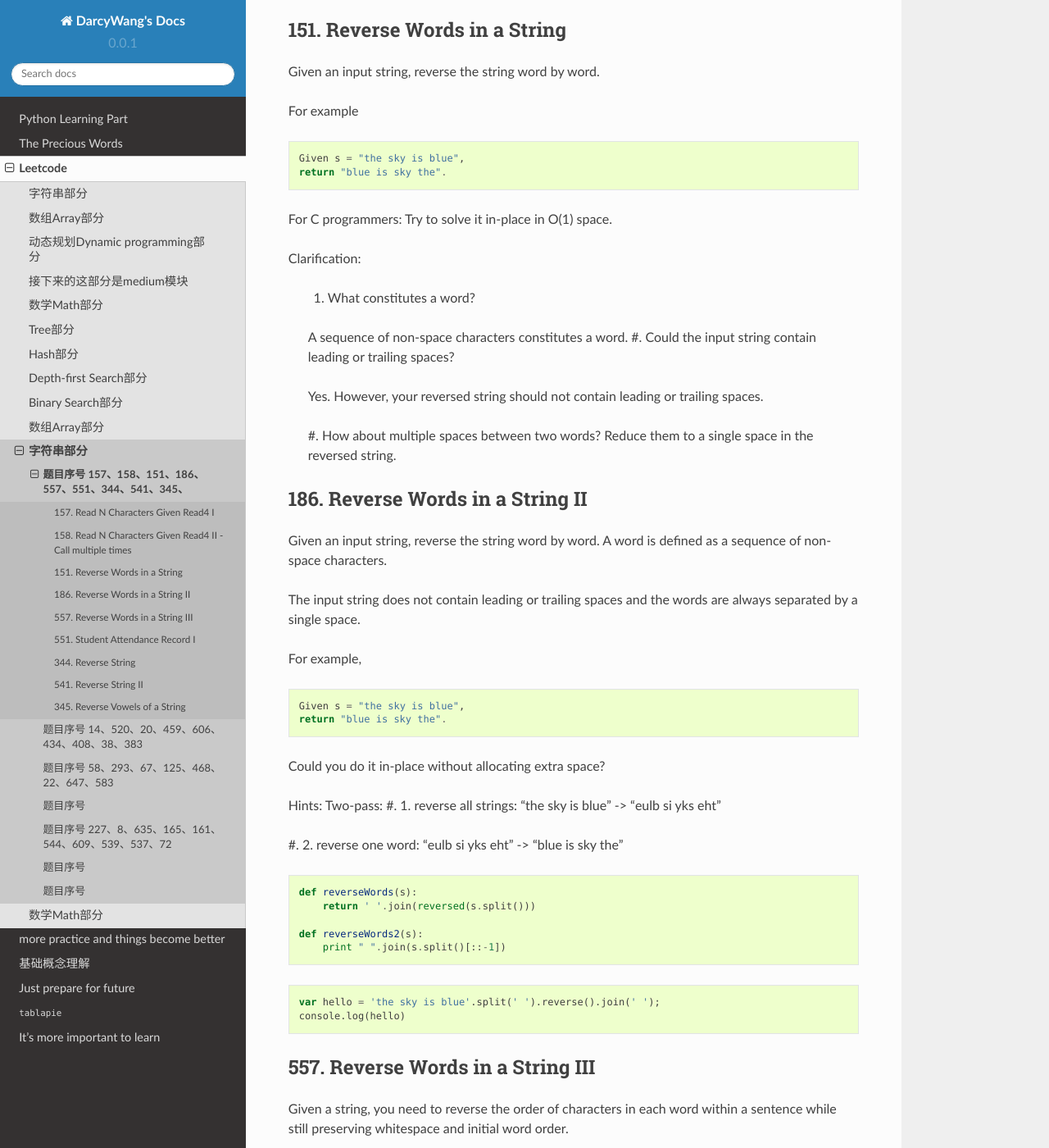
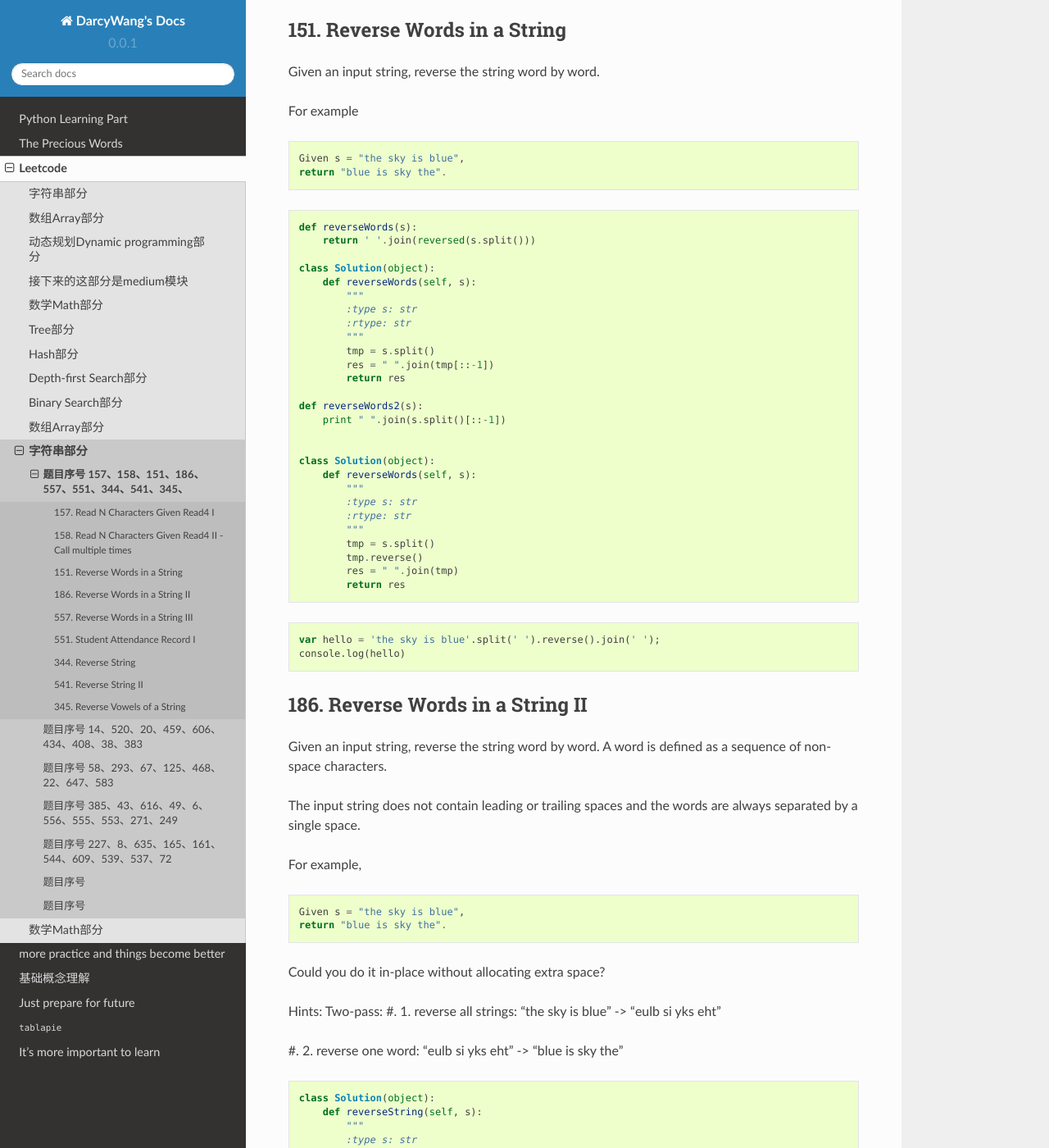
Before and after one commit to darcyWang/tianbao, a Sphinx documentation site: the page built from source/leetcode/string/stringone.rst, in a window 1280 px wide and 1400 px high, scrolled down 2927 px. Shown: the whole window at 82% size. Built offline with Sphinx 7.4.7 and the Read the Docs theme 2.0.0, drawn with Linux system fonts in a browser that asks for light colours; some of the changed text lies outside the part shown.

Commit message:
Initial Commit

```diff
--- a/source/leetcode/string/stringfour.rst
+++ b/source/leetcode/string/stringfour.rst
@@ -1,4 +1,4 @@
-题目序号
+题目序号 385、43、616、49、6、556、555、553、271、249
 ============================================================
 
 
--- a/source/leetcode/string/stringone.rst
+++ b/source/leetcode/string/stringone.rst
@@ -143,23 +143,41 @@ For example
     return "blue is sky the".
 
 
+.. code-block:: python
 
-For C programmers: Try to solve it in-place in O(1) space.
+    def reverseWords(s):
+        return ' '.join(reversed(s.split()))
 
-Clarification:
+    class Solution(object):
+        def reverseWords(self, s):
+            """
+            :type s: str
+            :rtype: str
+            """
+            tmp = s.split()
+            res = " ".join(tmp[::-1])
+            return res
 
-    #. What constitutes a word?
-
-    A sequence of non-space characters constitutes a word.
-    #. Could the input string contain leading or trailing spaces?
-
-    Yes. However, your reversed string should not contain leading or trailing spaces.
+    def reverseWords2(s):
+        print " ".join(s.split()[::-1])
 
 
-    #. How about multiple spaces between two words?
-    Reduce them to a single space in the reversed string.
+    class Solution(object):
+        def reverseWords(self, s):
+            """
+            :type s: str
+            :rtype: str
+            """
+            tmp = s.split()
+            tmp.reverse()
+            res = " ".join(tmp)
+            return res
 
 
+.. code-block:: javascript
+
+        var hello = 'the sky is blue'.split(' ').reverse().join(' ');
+        console.log(hello)
 
 
 186. Reverse Words in a String II
@@ -188,19 +206,38 @@ Two-pass:
 #. 2. reverse one word:
 "eulb si yks eht" -> "blue is sky the"
 
-
 .. code-block:: python
 
-    def reverseWords(s):
-        return ' '.join(reversed(s.split()))
+    class Solution(object):
+        def reverseString(self, s):
+            """
+            :type s: str
+            :rtype: str
+            """
+            return s[::-1]
 
-    def reverseWords2(s):
-        print " ".join(s.split()[::-1])
+    class Solution(object):
+        def reverseString(self, s):
+            """
+            :type s: str
+            :rtype: str
+            """
+            lst = list(s)
+            n = len(lst)
+            start, end = 0, n - 1
+
+            while start < end:
+                lst[end], lst[start]  = lst[start],lst[end]
+                start += 1
+                end -= 1
+            return ''.join(lst)
+
 
 .. code-block:: javascript
 
-        var hello = 'the sky is blue'.split(' ').reverse().join(' ');
-        console.log(hello)
+    let hello = "Let's take LeetCode contest".split(' ').map(s => s.split().reverse().join()).join(' ')
+    console.log(hello)
+
 
 
 557. Reverse Words in a String III
```
Also changed, not shown: other parts of source/leetcode/string/stringone.rst (+1 -1 lines).
